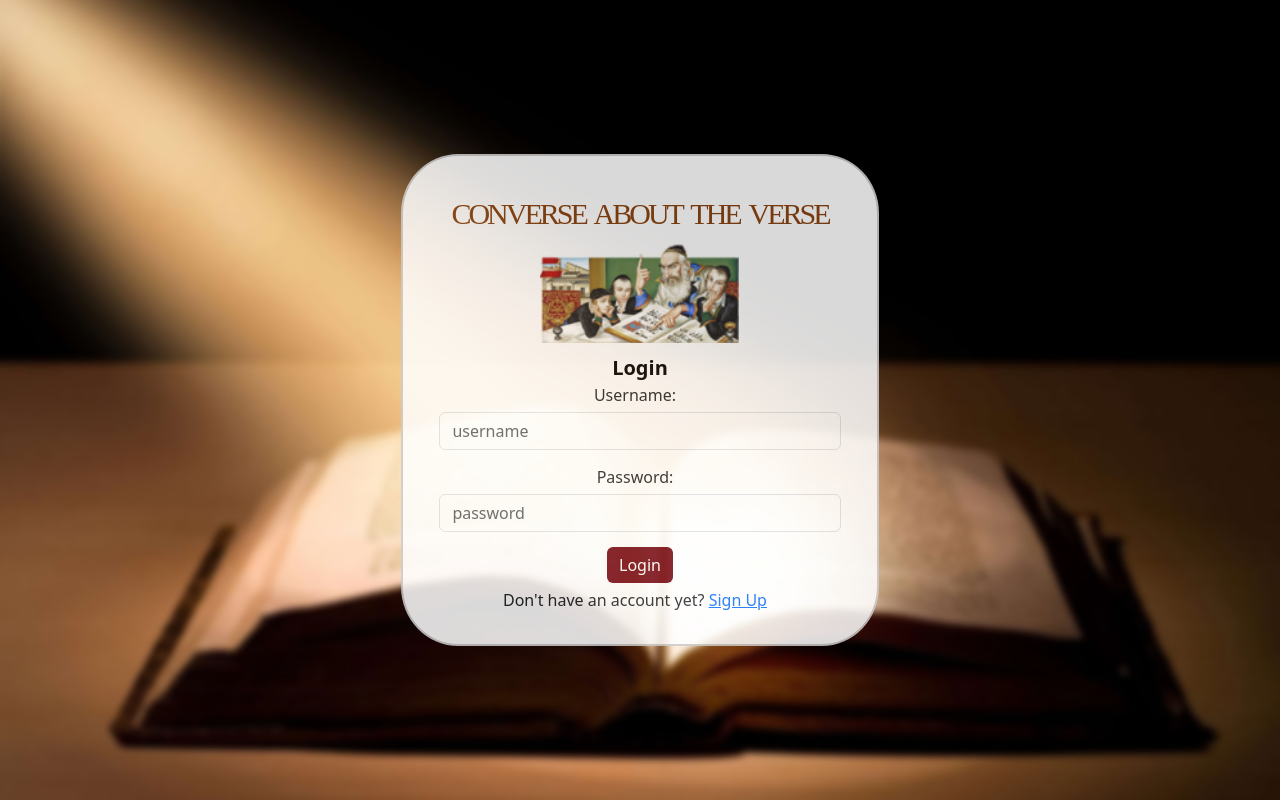
After one commit to yonadavGit/cav, a Flask app: page /login in a window 1280 px wide. The commit adds this page. Run offline with Flask 2, Linux system fonts and the light colour scheme.

Commit message:
added login and sign-in html

```diff
--- a/main.py
+++ b/main.py
@@ -39,6 +39,12 @@ def get_all_book_names():
 all_book_titles = get_all_book_names()
 
 
+def book_id_to_title(bookId):
+    cursor.execute('SELECT n FROM key_english WHERE b = {} AND n IS NOT NULL;'.format(bookId))
+    title = cursor.fetchall()
+    return title[0][0]
+
+
 @app.route('/table/<table>/<book_no>')
 def table_book(table, book_no):
     cursor.execute('SELECT * FROM {} WHERE b = {} AND t IS NOT NULL;'.format(table, book_no))
@@ -71,10 +77,27 @@ def table_book_chapter_verse(table, book_no, chapter_no, verse_no):
                            all_book_titles=all_book_titles, all_translations_names=all_translations_names, len=rows_len)
 
 
-def book_id_to_title(bookId):
-    cursor.execute('SELECT n FROM key_english WHERE b = {} AND n IS NOT NULL;'.format(bookId))
-    title = cursor.fetchall()
-    return title[0][0]
+@app.route('/like/<table>/<book_no>/<chapter_no>/<verse_no>')
+def verse_like(table, book_no, chapter_no, verse_no):
+    # Query the MySQL database and generate the HTML table
+    cursor.execute(
+        'SELECT * FROM {} WHERE b = {} AND c = {} AND v = {} AND t IS NOT NULL;'.format(table, book_no, chapter_no,
+                                                                                        verse_no))
+    rows = cursor.fetchall()
+    book_title = book_id_to_title(book_no)
+    rows_len = len(rows)
+    return render_template('/table_book.html', title=page_title, rows=rows, book_title=book_title,
+                           all_book_titles=all_book_titles, all_translations_names=all_translations_names, len=rows_len)
+
+
+@app.route('/login')
+def sign_in():
+    return render_template('/login.html', title=page_title)
+
+
+@app.route('/sign_up')
+def sign_up():
+    return render_template('/sign_up.html', title=page_title)
 
 
 # Start the web server
--- a/static/style.css
+++ b/static/style.css
@@ -1,15 +1,3 @@
-
-up-container {
-
-}
-
-down-container {
-
-}
-
-header {
-
-}
 
 .input-box {
     height: 33px;
@@ -52,8 +40,7 @@ form label {
 !important;
 }
 
-
-form {
+.form-nav {
     display: inline-block;
     margin-left: 30px;
     margin-top: 10px;
@@ -102,12 +89,6 @@ form {
     text-align: center;
 }
 
-#logo-image {
-    image: url('logo.png');
-    position: absolute; /* The child element is positioned absolutely */
-    z-index: 1;
-}
-
 body {
     min-height: 100vh;
 }
@@ -136,3 +117,65 @@ body {
     background-color: #dad2c2;
     text-align: center;
 }
+
+
+.login-page {
+    background-image: url('login_bg_blur.jpg');
+    background-size: cover;
+    background-position: center;
+    background-repeat: repeat;
+    width: 100%;
+    height: 100%;
+    display: flex;
+    align-items: center;
+    justify-content: center;
+}
+
+#login-title {
+    font-size: 30px;
+    word-spacing: 5px;
+    margin-bottom: -25px;
+}
+
+#sign-in-btn {
+    background-color: #750612;
+    border: #750612;
+}
+
+.form-field {
+    margin-bottom: 15px;
+}
+
+.form-field label {
+    margin-bottom: 5px;
+}
+
+#card-container {
+    border: 2px solid #ccc;
+    border-radius: 12%;
+    padding-right: 20px;
+    padding-left: 20px;
+    opacity: 85%;
+    display: grid;
+    place-items: center;
+}
+
+.logo {
+    background-image: url('logo.png');
+    background-size: contain;
+    background-position: center;
+    background-repeat: no-repeat;
+    height: 100px;
+}
+
+#sign-in-label {
+    display: block;
+    margin-top: 5px;
+}
+
+.black-title {
+    margin-top: 10px;
+    color: black;
+    font-size: 20px;
+    font-weight: bold;
+}
--- /dev/null
+++ b/templates/login.html
@@ -0,0 +1,49 @@
+<html>
+<head>
+    <title>{{ title }}</title>
+    <link href="/static/style.css" rel="stylesheet">
+    <link href="https://cdn.jsdelivr.net/npm/bootstrap@5.3.0-alpha1/dist/css/bootstrap.min.css" rel="stylesheet"
+          integrity="sha384-GLhlTQ8iRABdZLl6O3oVMWSktQOp6b7In1Zl3/Jr59b6EGGoI1aFkw7cmDA6j6gD" crossorigin="anonymous">
+    <script src="https://cdn.jsdelivr.net/npm/bootstrap@5.3.0-alpha1/dist/js/bootstrap.bundle.min.js"
+            integrity="sha384-w76AqPfDkMBDXo30jS1Sgez6pr3x5MlQ1ZAGC+nuZB+EYdgRZgiwxhTBTkF7CXvN"
+            crossorigin="anonymous"></script>
+</head>
+<body id="bg-color">
+
+<div class="login-page">
+    <div id="card-container" class="card text-center">
+        <div class="card-body">
+
+            <div class="container py-4 header-text">
+                <h1 id="login-title" class="display-4 font-weight-bold">Converse about the Verse</h1>
+            </div>
+            <div class="logo"></div>
+            <label class="black-title">Login</label>
+
+            <form>
+                <div class="form-group form-field">
+                    <label for="username">Username:</label>
+                    <input type="text" class="form-control" id="username" name="username" required
+                           placeholder="username">
+                </div>
+                <div class="form-group form-field">
+                    <label for="password">Password:</label>
+                    <input type="password" class="form-control" id="password" name="password" required
+                           placeholder="password">
+                </div>
+                <button id="sign-in-btn" type="submit" class="btn btn-primary">Login</button>
+                <div id="sign-in-label">
+                    <label>Don't have an account yet?
+                        <a href="#"> Sign Up</a>
+                    </label>
+
+                </div>
+            </form>
+        </div>
+    </div>
+
+</div>
+
+
+</body>
+</html>
```
Also changed, not shown: templates/sign_up.html (added, +48 -0 lines), templates/table_book.html (+5 -5 lines), static/login_bg.jpg (added), static/login_bg_blur.jpg (added).
